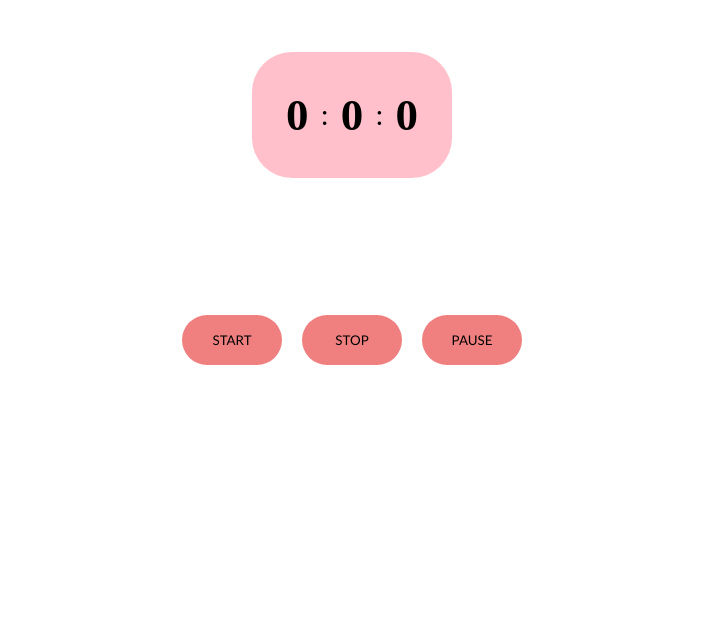
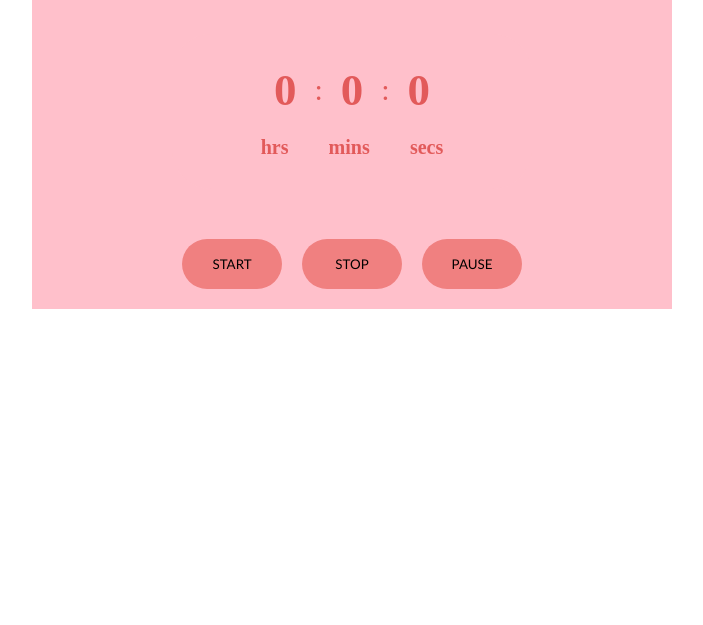
Before and after one commit to AnveBinmile/Javascript, a plain HTML site: page Day3/Assignment_1/TimeClock/index.html in a window 1280 px wide. Shown: the part 175-800 px from the top of the page, without its empty margins (288-991 px from the left). Drawn offline with Linux system fonts and the light colour scheme.

Commit message:
changes done

```diff
--- a/Day3/BMI_Calculator/app.js
+++ b/Day3/Assignment_1/BMI_Calculator/app.js
@@ -14,7 +14,7 @@ console.log(output);
 const findBMI = (weight,height)=>{
     const bmi = weight / (height * height);
     console.log(bmi);
-    output.innerText=`${bmi}`
+    output.innerText=`${bmi.toFixed(2)}`
 }
 
 
--- a/Day3/BMI_Calculator/style.css
+++ b/Day3/Assignment_1/BMI_Calculator/style.css
@@ -87,12 +87,15 @@ body{
 }
 
 .input input {
+    text-align: center;
     width: 80%;
-    height: 30%;
-    font-size: 2em;
-    padding: 10px 30px;
+    height: 60%;
+    /* font-size: 80em; */
+    /* padding: 10px 30px; */
     background-color: #90e0ef;
     color: #000;
+    /* font-size: 00px; */
+    font-family: 'Pacifico', cursive;
 }
 
 
@@ -105,6 +108,9 @@ button {
     display: flex;
     align-items: center;
     justify-content: center;
+    font-weight: 900;
+    border: none;
+    border-radius: 20px;
 }
 
 
@@ -112,7 +118,10 @@ button {
     width: 40%;
     background-color: #00b4d8;
     /* border: 2px solid black; */
-    height:40px ;
+    height:90px ;
+    display: flex;
+    justify-content: center;
+    align-items: center;
 }
 
 #output {
--- a/Day3/TimeClock/app.js
+++ b/Day3/Assignment_1/TimeClock/app.js
@@ -2,7 +2,12 @@ const start = document.getElementById("start");
 const stop = document.getElementById("stop");
 const pause = document.getElementById("pause");
 
-let time = 0;
+const time = document.getElementById('time');
+const value = document.getElementById('value')
+
+
+
+let currtime = 0;
 let h = 0,
   m = 0,
   s = 0;
@@ -39,10 +44,14 @@ start.addEventListener("click", () => {
     clearInterval(on);
   }
   on = setInterval(incValue, 1000);
+  time.style.border="10px solid salmon";
+  time.style.backgroundColor = "#f5f5dc"
+  value.style.color='#ffc0cb'
 });
 
 pause.addEventListener("click", () => {
   clearInterval(on);
+  value.style.color='#c9c92c'
 });
 
 stop.addEventListener("click", () => {
@@ -53,6 +62,9 @@ stop.addEventListener("click", () => {
   hr.innerText = h;
   mn.innerText = m;
   sec.innerText = s;
+  time.style.border="none";
+  time.style.backgroundColor = "#ffc0cb"
+  value.style.color='#e25a5a'
 });
 
 // pause.addEventListener('click',())
--- a/Day3/TimeClock/index.html
+++ b/Day3/Assignment_1/TimeClock/index.html
@@ -12,13 +12,21 @@
         <h1>STOP WATCH</h1>
       </div>
 
-      <div class="clock">
-        <div class="time">
-          <h2 id="hr">0</h2>
-          <p>:</p>
-          <h2 id="mn">0</h2>
-          <p>:</p>
-          <h2 id="sec">0</h2>
+      <div id="clock">
+        <div id="time">
+          <div id="value">
+            <h2 id="hr">0</h2>
+            <p>:</p>
+            <h2 id="mn">0</h2>
+            <p>:</p>
+            <h2 id="sec">0</h2>
+          </div>
+
+          <div class="units">
+            <h6>hrs</h6>
+            <h6>mins</h6>
+            <h6>secs </h6>
+          </div>
         </div>
       </div>
 
--- /dev/null
+++ b/Day3/Assignment_1/TimeClock/style.css
@@ -0,0 +1,180 @@
+* {
+    margin: 0;
+    padding: 0;
+    box-sizing: border-box;
+}
+
+.container {
+    display: flex;
+    flex-direction: column;
+    align-items: center;
+    width: 30%;
+    margin: auto;
+    margin-top: 100px;
+    gap: 50px;
+    background-color: #ffc0cb;
+    padding: 20px;
+    /* border-radius: 20%; */
+    /* border: 2px solid red; */
+}
+
+.heading {
+    /* width: 30%; */
+    text-align: center;
+    margin: auto;
+    color: salmon;
+    font-family: 'Gill Sans', 'Gill Sans MT', Calibri, 'Trebuchet MS', sans-serif;
+}
+
+
+#clock {
+    /* display: flex;
+    flex-direction: column; */
+    /* border: 2px solid black; */
+}
+
+.units {
+    display: flex;
+    font-size: 30px;
+    gap: 40px;
+    color: #e25a5a;
+    /* flex-direction: ; */
+}
+
+
+#time {
+    display: flex;
+    flex-direction: column;
+    align-items: center;
+    width: 50%;
+    /* border: 2px solid black; */
+    justify-content: center;
+    background-color: #ffc0cb;
+    border-radius: 40px;
+    font-size: 30px;
+    /* border: 2px solid brown; */
+    gap: 20px;
+    padding: 30px 0;
+
+
+}
+
+#value {
+    width: 50%;
+    display: flex;
+    /* border: 2px solid red; */
+    justify-content: center;
+    align-items: center;
+    gap: 18px;
+    color: #e25a5a;
+    /* gap: 12px; */
+
+}
+
+.btns {
+    width: 80%;
+    margin: auto;
+    /* background-color: purple; */
+    display: flex;
+    justify-content: center;
+    gap: 20px;
+
+}
+
+
+.btns button {
+    cursor: pointer;
+    background-color: #f08080;
+    height: 50px;
+    width: 100px;
+    border: none;
+    border-radius: 40px;
+    font-family: 'Gill Sans', 'Gill Sans MT', Calibri, 'Trebuchet MS', sans-serif;
+}
+
+.btns button:hover {
+    background-color: #f5f5dc;
+    border: lightcoral 2px solid;
+}
+
+.btns button:active {
+    font-weight: 1000;
+    background-color: gold;
+}
+
+#clock {
+    width: 100%;
+    /* height: 50vh; */
+    display: flex;
+    justify-content: center;
+    flex-direction: row;
+    align-items: center;
+}
+
+
+
+@media screen and (max-width:1700px) {
+
+    .container {
+        display: flex;
+        flex-direction: column;
+        align-items: center;
+        width: 50%;
+        margin: auto;
+        margin-top: 100px;
+        gap: 50px;
+
+        /* border: 2px solid red; */
+    }
+
+#time {
+    display: flex;
+    flex-direction: column;
+    align-items: center;
+    width: 60%;
+    /* border: 2px solid black; */
+    justify-content: center;
+    background-color: #ffc0cb;
+    border-radius: 40px;
+    font-size: 30px;
+    /* border: 2px solid brown; */
+    gap: 20px;
+    padding: 30px 0;
+
+}
+
+}
+
+
+@media screen and (max-width:700px)  {
+
+    .container{
+        border-radius: 0;
+        width: 80%;
+    }
+
+    #time{
+        gap: 5px;
+        /* border-radius: 0; */
+    }
+
+    #value{
+        gap: 5px;
+        font-size: 20px;
+        color:#d17080;
+    }
+
+    .units{
+        gap: 10px;
+        color: #d17080;
+        font-size: 20px;
+    }
+
+    .btns{
+        flex-wrap: wrap;
+        /* background-color: #c9c92c; */
+
+    }
+
+
+}
--- a/Day3/TimeClock/style.css
+++ /dev/null
@@ -1,59 +0,0 @@
-.container{
-    display: flex;
-    flex-direction: column;
-    align-items: center;
-    width: 70%;
-    margin: auto;
-    /* border: 2px solid red; */
-}
-
-.heading{
-    /* width: 30%; */
-    text-align: center;
-    margin:auto;
-    color:salmon;
-    font-family: 'Gill Sans', 'Gill Sans MT', Calibri, 'Trebuchet MS', sans-serif;
-}
-
-.time{
-    width: 200px;
-    display: flex;
-    gap: 12px;
-    align-items: center;
-    /* border: 2px solid black; */
-    justify-content: center;
-    background-color: pink;
-    border-radius: 40px;
-    font-size: 30px;
-    /* margin: auto; */
-}
-
-.btns{
-    width: 80%;
-    margin: auto;
-    /* background-color: purple; */
-    display: flex;
-    justify-content: center;
-    gap: 20px;
-
-}
-
-
-.btns button{
-    cursor: pointer;
-    background-color: lightcoral;
-    height: 50px;
-    width: 100px;
-    border: none;
-    border-radius: 40px;
-    font-family: 'Gill Sans', 'Gill Sans MT', Calibri, 'Trebuchet MS', sans-serif;
-}
-
-.clock{
-    width: 100%;
-    height: 50vh;
-    display: flex;
-    justify-content: center;
-    flex-direction: row;
-    align-items: center;
-}
```
Also changed, not shown: Day3/Assignment_1/BMI_Calculator/index.html (renamed from Day3/BMI_Calculator/index.html, +3 -3 lines).
